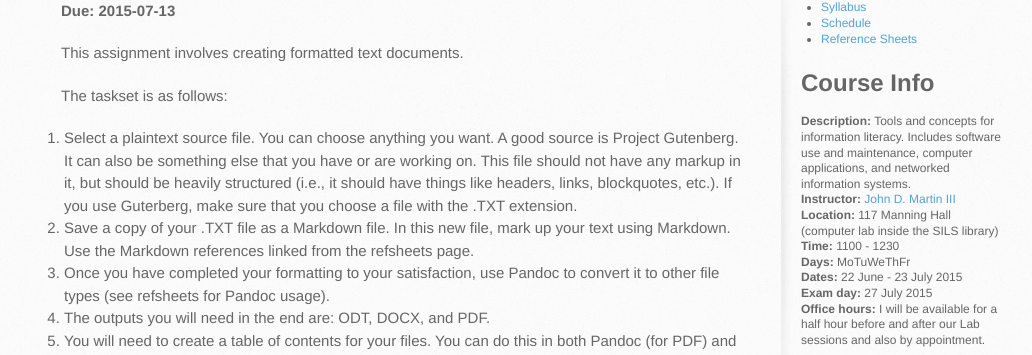
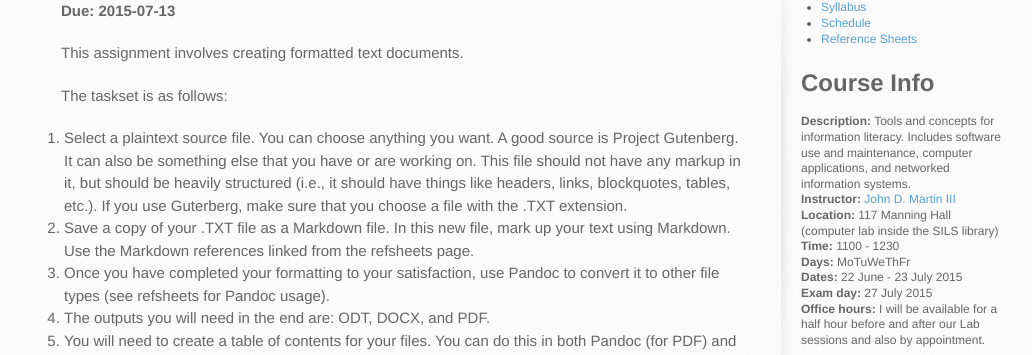
Before and after one commit to tylerpcarter/inls161, a Jekyll site: the page built from syllabus/assignments/assignment3.md, in a window 1280 px wide. Shown: the part 222-577 px from the top of the page, without its empty margins (109-1141 px from the left). Built offline with Jekyll 4.4.1, drawn with Linux system fonts in a browser that asks for light colours; Markdown is read by kramdown in place of the engine named in the settings.

Commit message:
update assignment and examples

```diff
--- a/syllabus/assignments/assignment3.md
+++ b/syllabus/assignments/assignment3.md
@@ -11,7 +11,7 @@ This assignment involves creating formatted text documents.
 
 The taskset is as follows:
 
-1. Select a plaintext source file. You can choose anything you want. A good source is Project Gutenberg. It can also be something else that you have or are working on. This file should not have any markup in it, but should be heavily structured (i.e., it should have things like headers, links, blockquotes, etc.). If you use Guterberg, make sure that you choose a file with the .TXT extension.
+1. Select a plaintext source file. You can choose anything you want. A good source is Project Gutenberg. It can also be something else that you have or are working on. This file should not have any markup in it, but should be heavily structured (i.e., it should have things like headers, links, blockquotes, tables, etc.). If you use Guterberg, make sure that you choose a file with the .TXT extension.
 2. Save a copy of your .TXT file as a Markdown file. In this new file, mark up your text using Markdown. Use the Markdown references linked from the refsheets page.
 3. Once you have completed your formatting to your satisfaction, use Pandoc to convert it to other file types (see refsheets for Pandoc usage).
 3. The outputs you will need in the end are: ODT, DOCX, and PDF.
```
